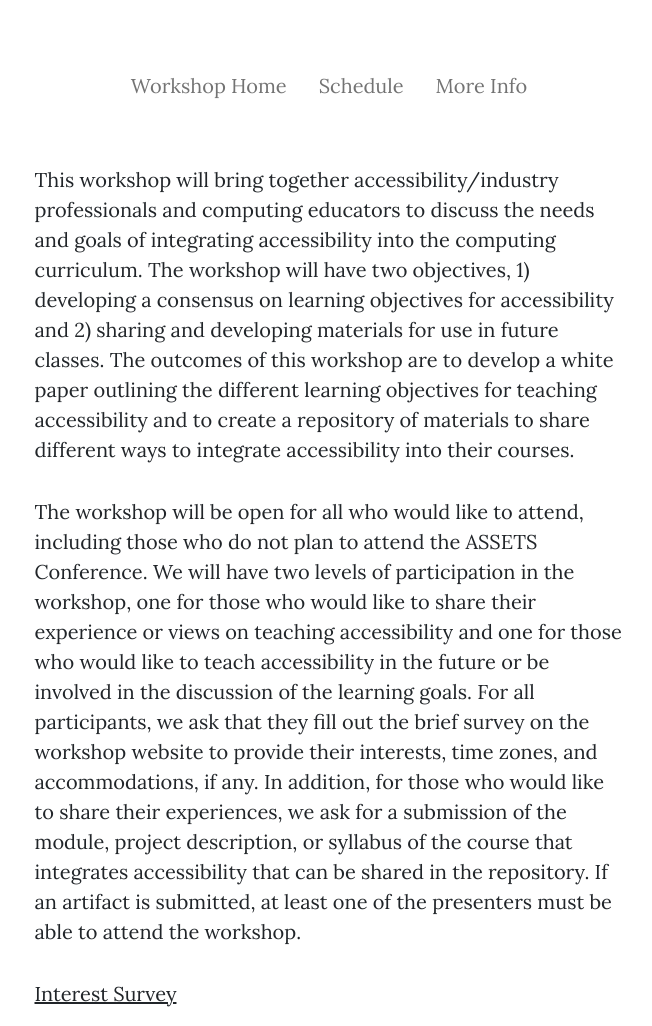
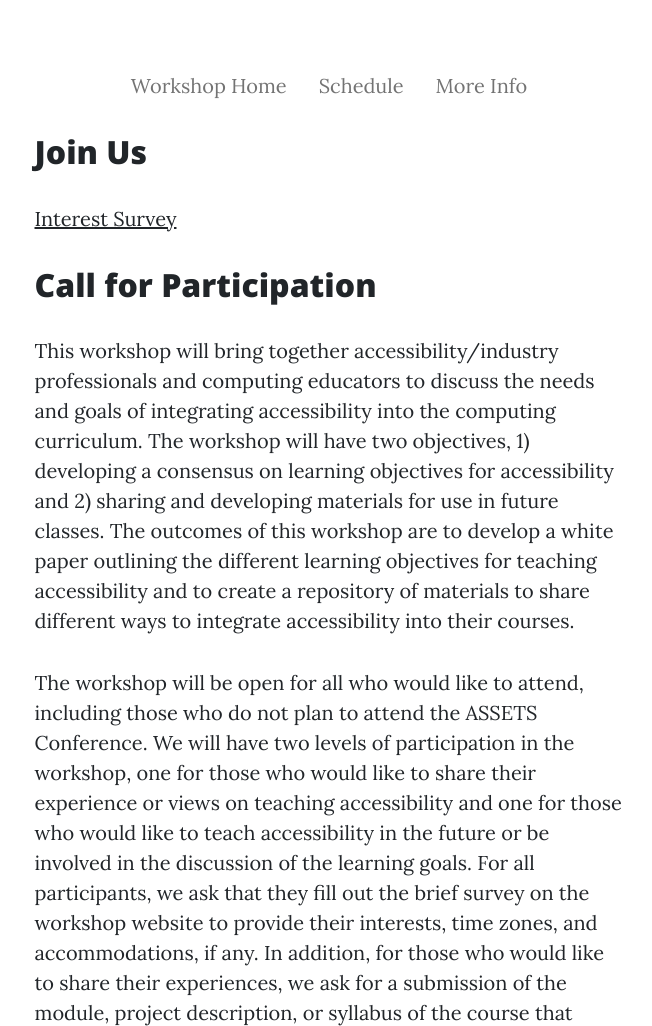
Before and after one commit to hcientist/accessibilityeducation.github.io, a plain HTML site: page workshop.html in a window 1280 px wide. Shown: the part 820-1846 px from the top of the page, without its empty margins (311-963 px from the left). Drawn offline with nearby package versions, Linux system fonts and the light colour scheme.

Commit message:
Update workshop.html

```diff
--- a/workshop.html
+++ b/workshop.html
@@ -74,10 +74,13 @@
             <div class="container px-4 px-lg-5">
                 <div class="row gx-4 gx-lg-5 justify-content-center">
                     <div class="col-md-10 col-lg-8 col-xl-7">
+                        <h2>Join Us</h2>
+                        <p><a href="https://docs.google.com/forms/d/e/1FAIpQLSfhPkRVxc5N2ZBuu7A9d1rwWmqO5sLPS1XO_jugbvVg6BUaUQ/viewform?usp=sf_link">Interest Survey </a></p>
+                        <h2>Call for Participation</h2>
                         <p>This workshop will bring together accessibility/industry professionals and computing educators to discuss the needs and goals of integrating accessibility into the computing curriculum. The workshop will have two objectives, 1) developing a consensus on learning objectives for accessibility and 2) sharing and developing materials for use in future classes. The outcomes of this workshop are to develop a white paper outlining the different learning objectives for teaching accessibility and to create a repository of materials to share different ways to integrate accessibility into their courses.</p>
 <p>The workshop will be open for all who would like to attend, including those who do not plan to attend the ASSETS Conference. We will have two levels of participation in the workshop, one for those who would like to share their experience or views on teaching accessibility and one for those who would like to teach accessibility in the future or be involved in the discussion of the learning goals. For all participants, we ask that they fill out the brief survey on the workshop website to provide their interests, time zones, and accommodations, if any. In addition, for those who would like to share their experiences, we ask for a submission of the module, project description, or syllabus of the course that integrates accessibility that can be shared in the repository. If an artifact is submitted, at least one of the presenters must be able to attend the workshop.</p>
 
-<p><a href="https://docs.google.com/forms/d/e/1FAIpQLSfhPkRVxc5N2ZBuu7A9d1rwWmqO5sLPS1XO_jugbvVg6BUaUQ/viewform?usp=sf_link">Interest Survey </a></p>
+
 
                     </div>
                 </div>
```
